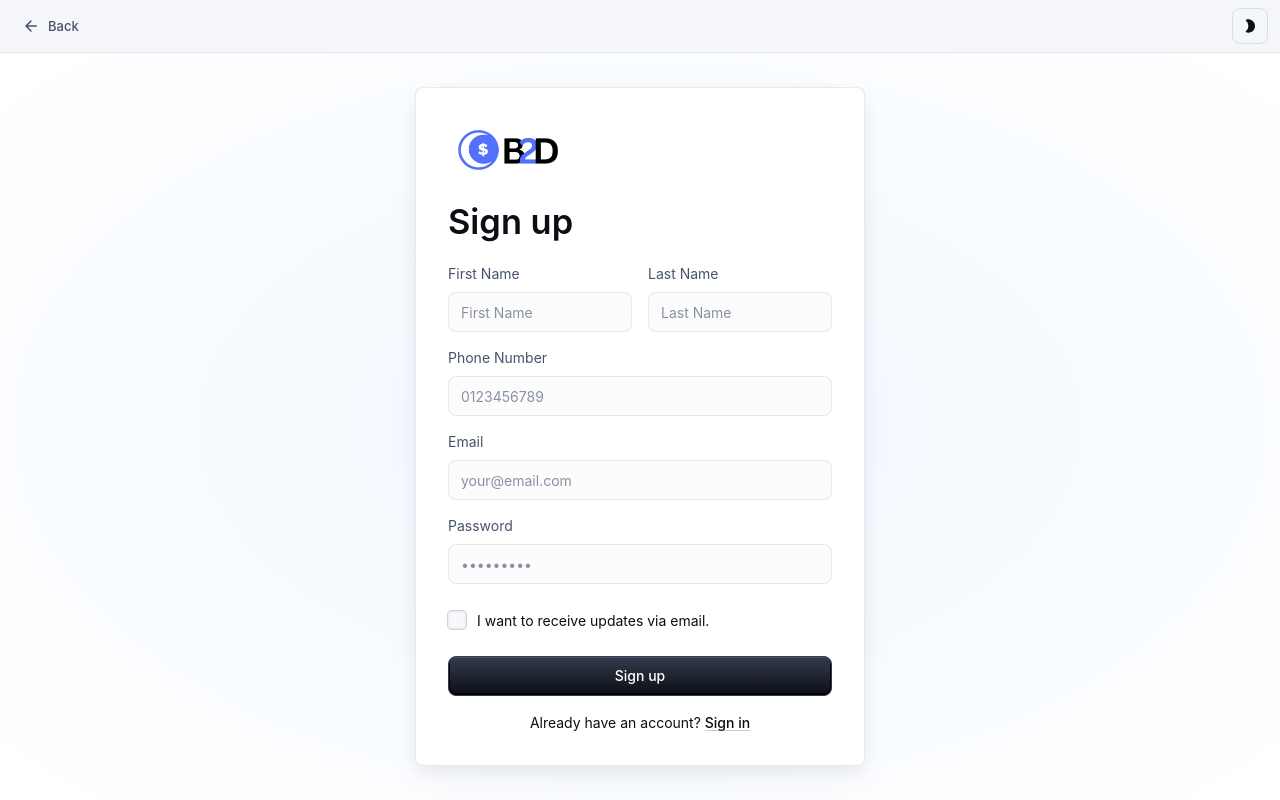
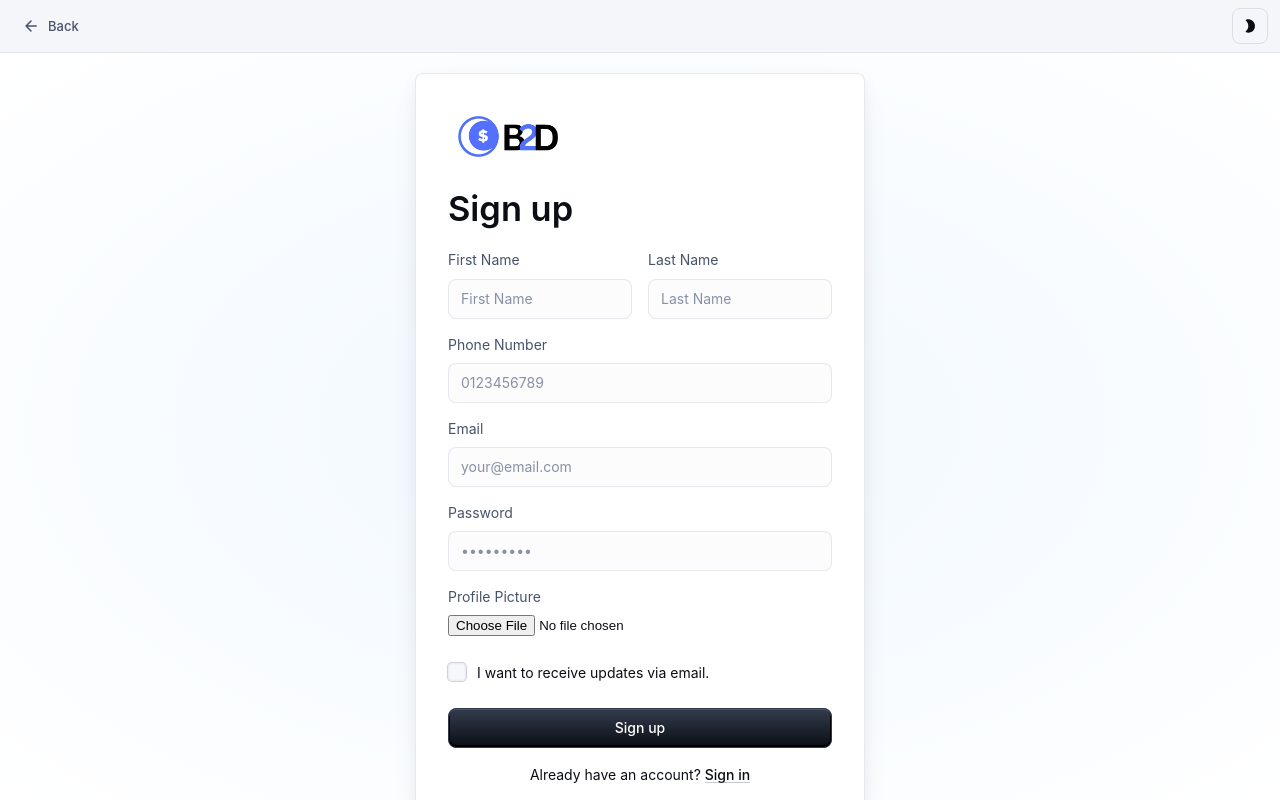
Before and after one commit to Kongkawee/B2D-Ventures, a React (Vite) app in the folder frontend/: page /sup in a window 1280 px wide. Built offline with nearby package versions, Linux system fonts and the light colour scheme; no server answers.

Commit message:
Add upload field for image

```diff
--- a/frontend/src/pages/sign-up-page/SignUp.jsx
+++ b/frontend/src/pages/sign-up-page/SignUp.jsx
@@ -71,6 +71,7 @@ export default function SignUp() {
   const [nameErrorMessage, setNameErrorMessage] = React.useState("");
   const [phoneError, setPhoneError] = React.useState(false);
   const [phoneErrorMessage, setPhoneErrorMessage] = React.useState("");
+  const [profilePicture, setProfilePicture] = React.useState(null); // New state for profile picture
 
   // This code only runs on the client side, to determine the system color preference
   React.useEffect(() => {
@@ -158,31 +159,47 @@ export default function SignUp() {
     .find((row) => row.startsWith("csrftoken"))
     ?.split("=")[1];
 
+  const handleProfilePictureChange = (e) => {
+    if (e.target.files && e.target.files[0]) {
+      setProfilePicture(e.target.files[0]);
+    }
+  };
+
   const handleSubmit = async (event) => {
     event.preventDefault();
     if (validateInputs()) {
-      const data = new FormData(event.currentTarget);
-      const formData = {
-        username: data.get("email"), // Ensure username is passed
-        firstName: data.get("firstname"),
-        lastName: data.get("lastname"),
-        phoneNumber: data.get("phonenumber"),
-        email: data.get("email"),
-        password: data.get("password")
-      };
+      const formData = new FormData();
+      formData.append("username", document.getElementById("email").value); // Assuming username is email
+      formData.append("firstName", document.getElementById("firstname").value);
+      formData.append("lastName", document.getElementById("lastname").value);
+      formData.append("phoneNumber", document.getElementById("phonenumber").value);
+      formData.append("email", document.getElementById("email").value);
+      formData.append("password", document.getElementById("password").value);
+      if (profilePicture) {
+        formData.append("profile_picture", profilePicture);
+      }
 
       try {
-        const response = await api.post("api/investor/register/", formData);
+        const response = await api.post("http://localhost:8000/api/investor/register/", formData, {
+          headers: {
+            "Content-Type": "multipart/form-data",
+            "X-CSRFToken": csrfToken, // Include CSRF token if required
+          },
+        });
         console.log("User registered successfully:", response.data);
         localStorage.setItem(ACCESS_TOKEN, response.data.access);
         localStorage.setItem(REFRESH_TOKEN, response.data.refresh);
         localStorage.setItem("role", response.data.role);
-        navigate("/sin"); // Redirect to home or another page after register
+        navigate("/signin"); // Redirect to sign-in page after register
       } catch (error) {
-        console.error("Error register user:", error);
+        console.error("Error registering user:", error);
         if (error.response) {
           // Display error message to user
-          alert(error.response.data.detail || "Register failed. Please try again.");
+          alert(
+            error.response.data.detail ||
+              error.response.data.error ||
+              "Register failed. Please try again."
+          );
         } else {
           alert("Register failed. Please check your network connection.");
         }
@@ -224,6 +241,7 @@ export default function SignUp() {
                 component="form"
                 onSubmit={handleSubmit}
                 sx={{ display: "flex", flexDirection: "column", gap: 2 }}
+                encType="multipart/form-data"
               >
                 <Box
                   sx={{
@@ -303,17 +321,24 @@ export default function SignUp() {
                     helperText={passwordErrorMessage}
                   />
                 </FormControl>
+                <FormControl>
+                  <FormLabel htmlFor="profile_picture">Profile Picture</FormLabel>
+                  <input
+                    type="file"
+                    id="profile_picture"
+                    name="profile_picture"
+                    accept="image/*"
+                    onChange={handleProfilePictureChange}
+                  />
+                </FormControl>
                 <FormControlLabel
-                  control={
-                    <Checkbox value="allowExtraEmails" color="primary" />
-                  }
+                  control={<Checkbox value="allowExtraEmails" color="primary" />}
                   label="I want to receive updates via email."
                 />
                 <Button
                   type="submit"
                   fullWidth
                   variant="contained"
-                  onClick={validateInputs}
                 >
                   Sign up
                 </Button>
```
